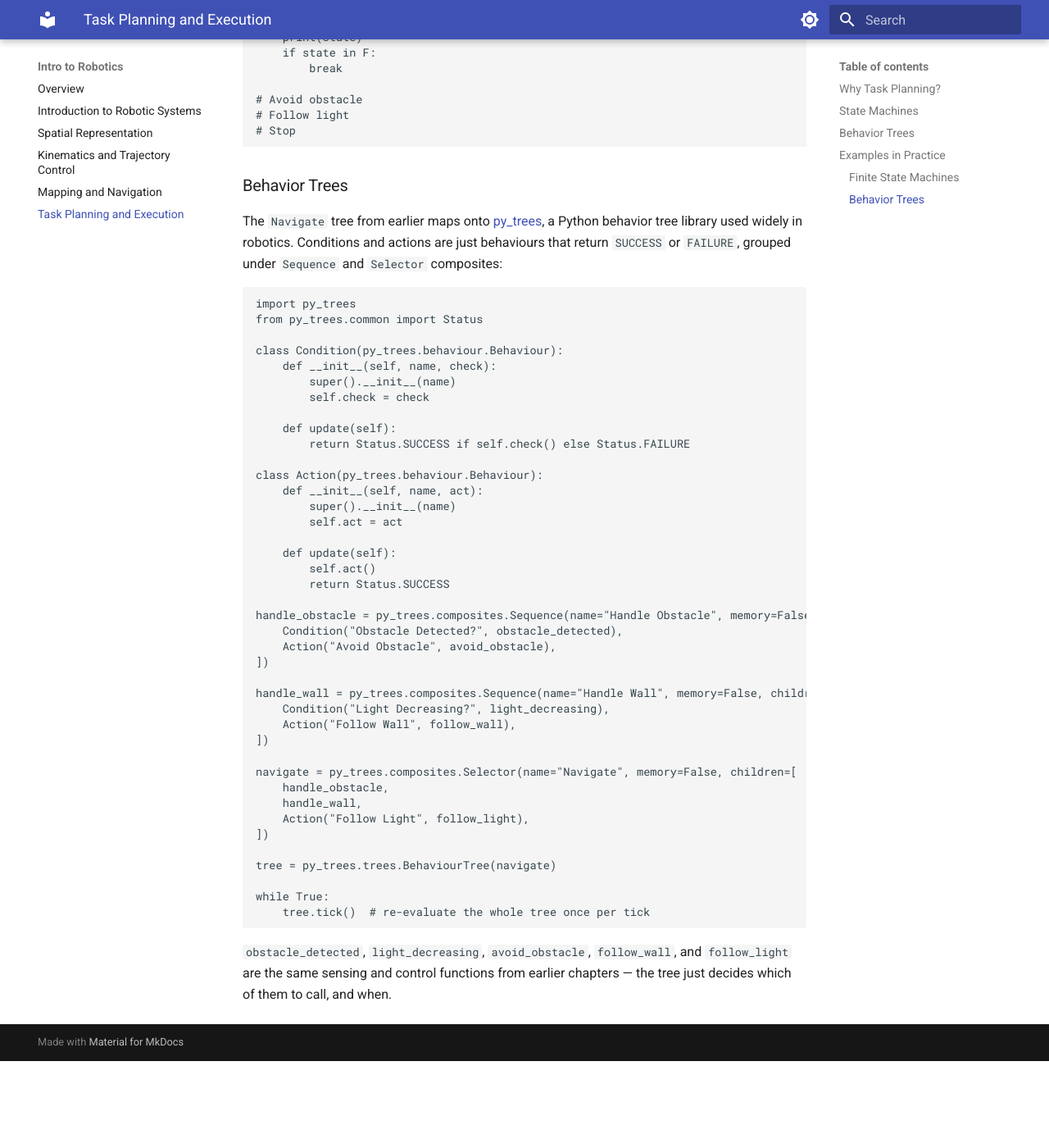
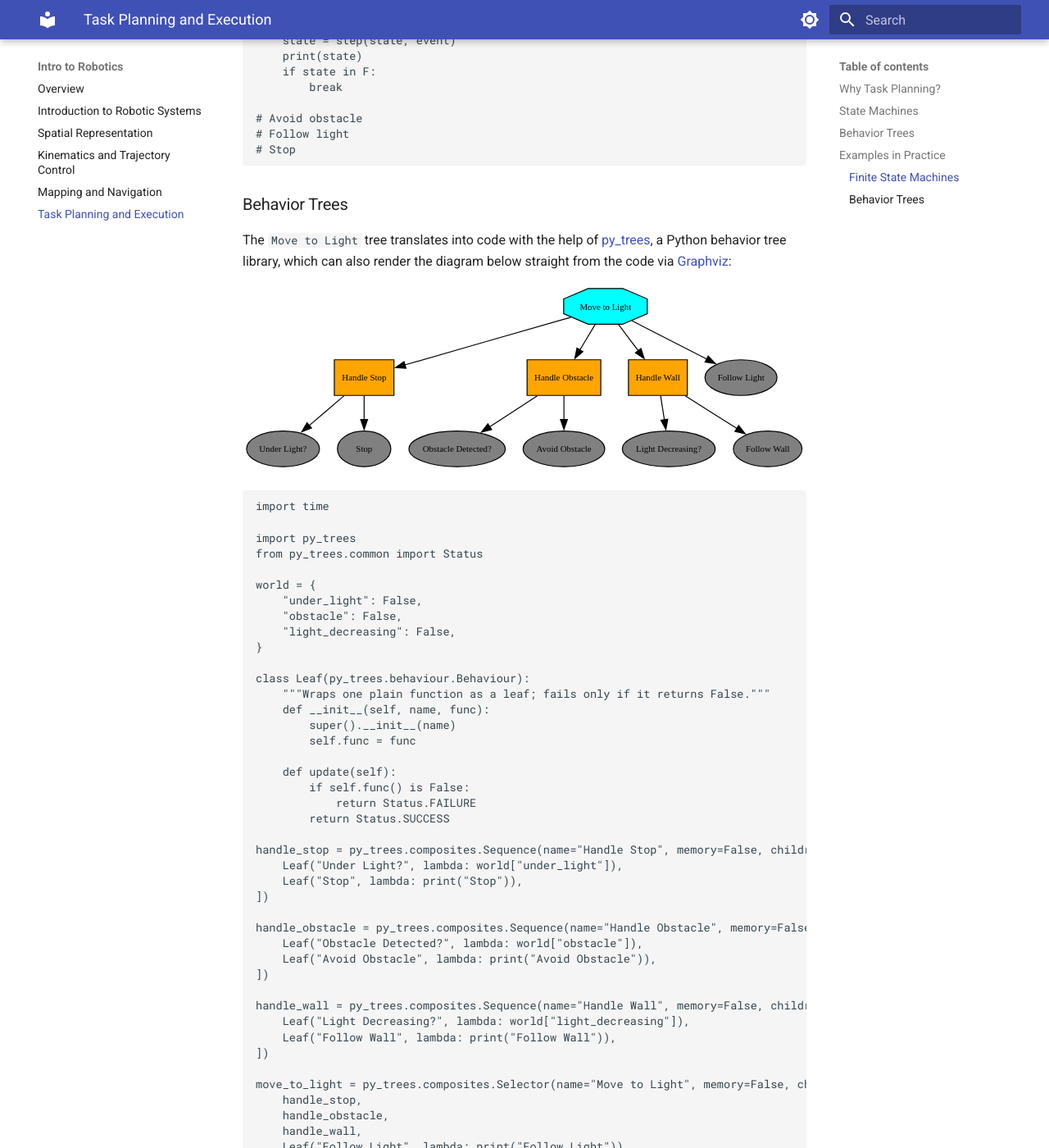
Before and after one commit to Kooroshoo/intro-to-robotics, an MkDocs documentation site: the page built from docs/05-task-planning-and-execution.md, in a window 1280 px wide and 1400 px high, scrolled down 3510 px. Shown: the whole window at 82% size. Built offline with MkDocs 1.6.1 and Material for MkDocs 9.7.7, drawn with Linux system fonts in a browser that asks for light colours; before the commit the page ends 4804 px from its top, so only the background shows below that; some of the changed text lies outside the part shown.

Commit message:
finish chapter 5

````diff
--- a/docs/05-task-planning-and-execution.md
+++ b/docs/05-task-planning-and-execution.md
@@ -33,18 +33,18 @@ A **sequence** node (`→`) groups leaves together and runs them in order, advan
 A **selector** node (`?`) instead tries its children left to right and stops at the first one that succeeds, only failing if all of them do — a natural way to express a fallback, like trying to avoid an obstacle before falling back to just following the light.
 
 <p markdown="1" style="text-align:center;">
-![A behavior tree for the same light-following robot: a selector node tries four behaviors in order, one of which, Avoid Obstacle, is itself a sequence of a condition and an action](assets/images/behavior_tree_navigate.svg)
+![A behavior tree for the same light-following robot: a selector node tries four branches in order, Handle Stop, Handle Obstacle, and Handle Wall are each a sequence of a condition and an action, and Follow Light is the lowest-priority fallback leaf](assets/images/behavior_tree_navigate.svg)
 </p>
 
 Each leaf actually returns one of three results: success, failure, or **running**, if it isn't done yet. Instead of letting a slow leaf block everything else, the whole tree gets re-checked on a fixed interval called a **tick** — say, every 32 ms — picking back up from whichever leaf was still running last time. This is what makes behavior trees reactive in real time, and it's also what makes it possible to run several branches at once.
 
-A **parallel** node (`⇉`) does exactly that: instead of trying its children one at a time like a sequence or selector, it runs all of them at the same time, succeeding based on a policy set on the node — every child must succeed, only one has to, or at least $n$ of them do. In our light-following robot, one branch can keep sensing the environment while another branch, the `Navigate` tree from before, decides what to do with it.
+A **parallel** node (`⇉`) does exactly that: instead of trying its children one at a time like a sequence or selector, it runs all of them at the same time, succeeding based on a policy set on the node — every child must succeed, only one has to, or at least $n$ of them do. In our light-following robot, one branch can keep sensing the environment while another branch, the `Move to Light` tree from before, decides what to do with it.
 
 <p markdown="1" style="text-align:center;">
-![A parallel node running a sensing leaf and the Navigate tree at the same time, sharing data through a blackboard](assets/images/behavior_tree_parallel.svg)
+![A parallel node running a sensing leaf and the Move to Light tree at the same time, sharing data through a blackboard](assets/images/behavior_tree_parallel.svg)
 </p>
 
-Running side by side only works if the two branches can share what they find, so parallel nodes are usually paired with a **blackboard** — memory any branch can read or write. Here, `Sense Environment` writes the light level and obstacle distance it measures, and `Navigate` reads them back on its next tick.
+Running side by side only works if the two branches can share what they find, so parallel nodes are usually paired with a **blackboard** — memory any branch can read or write. Here, `Sense Environment` writes the light level and obstacle distance it measures, and `Move to Light` reads them back on its next tick.
 
 ## Examples in Practice
 
@@ -87,49 +87,77 @@ for event in events:
 
 ### Behavior Trees
 
-The `Navigate` tree from earlier maps onto [py_trees](https://py-trees.readthedocs.io/), a Python behavior tree library used widely in robotics. Conditions and actions are just behaviours that return `SUCCESS` or `FAILURE`, grouped under `Sequence` and `Selector` composites:
+The `Move to Light` tree translates into code with the help of [py_trees](https://py-trees.readthedocs.io/), a Python behavior tree library, which can also render the diagram below straight from the code via [Graphviz](https://graphviz.org/download/):
+
+<p markdown="1" style="text-align:center;">
+![The Move to Light tree, rendered directly from the code below by py_trees and Graphviz](assets/images/move_to_light.svg)
+</p>
 
 ```python
+import time
+
 import py_trees
 from py_trees.common import Status
 
-class Condition(py_trees.behaviour.Behaviour):
-    def __init__(self, name, check):
+world = {
+    "under_light": False,
+    "obstacle": False,
+    "light_decreasing": False,
+}
+
+class Leaf(py_trees.behaviour.Behaviour):
+    """Wraps one plain function as a leaf; fails only if it returns False."""
+    def __init__(self, name, func):
         super().__init__(name)
-        self.check = check
+        self.func = func
 
     def update(self):
-        return Status.SUCCESS if self.check() else Status.FAILURE
-
-class Action(py_trees.behaviour.Behaviour):
-    def __init__(self, name, act):
-        super().__init__(name)
-        self.act = act
-
-    def update(self):
-        self.act()
+        if self.func() is False:
+            return Status.FAILURE
         return Status.SUCCESS
 
+handle_stop = py_trees.composites.Sequence(name="Handle Stop", memory=False, children=[
+    Leaf("Under Light?", lambda: world["under_light"]),
+    Leaf("Stop", lambda: print("Stop")),
+])
+
 handle_obstacle = py_trees.composites.Sequence(name="Handle Obstacle", memory=False, children=[
-    Condition("Obstacle Detected?", obstacle_detected),
-    Action("Avoid Obstacle", avoid_obstacle),
+    Leaf("Obstacle Detected?", lambda: world["obstacle"]),
+    Leaf("Avoid Obstacle", lambda: print("Avoid Obstacle")),
 ])
 
 handle_wall = py_trees.composites.Sequence(name="Handle Wall", memory=False, children=[
-    Condition("Light Decreasing?", light_decreasing),
-    Action("Follow Wall", follow_wall),
+    Leaf("Light Decreasing?", lambda: world["light_decreasing"]),
+    Leaf("Follow Wall", lambda: print("Follow Wall")),
 ])
 
-navigate = py_trees.composites.Selector(name="Navigate", memory=False, children=[
+move_to_light = py_trees.composites.Selector(name="Move to Light", memory=False, children=[
+    handle_stop,
     handle_obstacle,
     handle_wall,
-    Action("Follow Light", follow_light),
+    Leaf("Follow Light", lambda: print("Follow Light")),
 ])
 
-tree = py_trees.trees.BehaviourTree(navigate)
+tree = py_trees.trees.BehaviourTree(move_to_light)
+py_trees.display.render_dot_tree(move_to_light)  # writes move_to_light.png/.svg/.dot next to this script
 
-while True:
-    tree.tick()  # re-evaluate the whole tree once per tick
+# One world change per tick, like the finite state machine's list of events.
+events = [
+    {},
+    {"obstacle": True},
+    {"obstacle": False, "light_decreasing": True},
+    {"light_decreasing": False},
+    {"under_light": True},
+]
+
+for event in events:
+    world.update(event)
+    tree.tick()
+    time.sleep(0.5)  # wait half a second before the next tick
+
+# Follow Light
+# Avoid Obstacle
+# Follow Wall
+# Follow Light
+# Stop
 ```
-
-`obstacle_detected`, `light_decreasing`, `avoid_obstacle`, `follow_wall`, and `follow_light` are the same sensing and control functions from earlier chapters — the tree just decides which of them to call, and when.
````
Also changed, not shown: docs/assets/images/behavior_tree_navigate.svg, docs/assets/images/behavior_tree_parallel.svg, docs/assets/images/move_to_light.svg (added).
